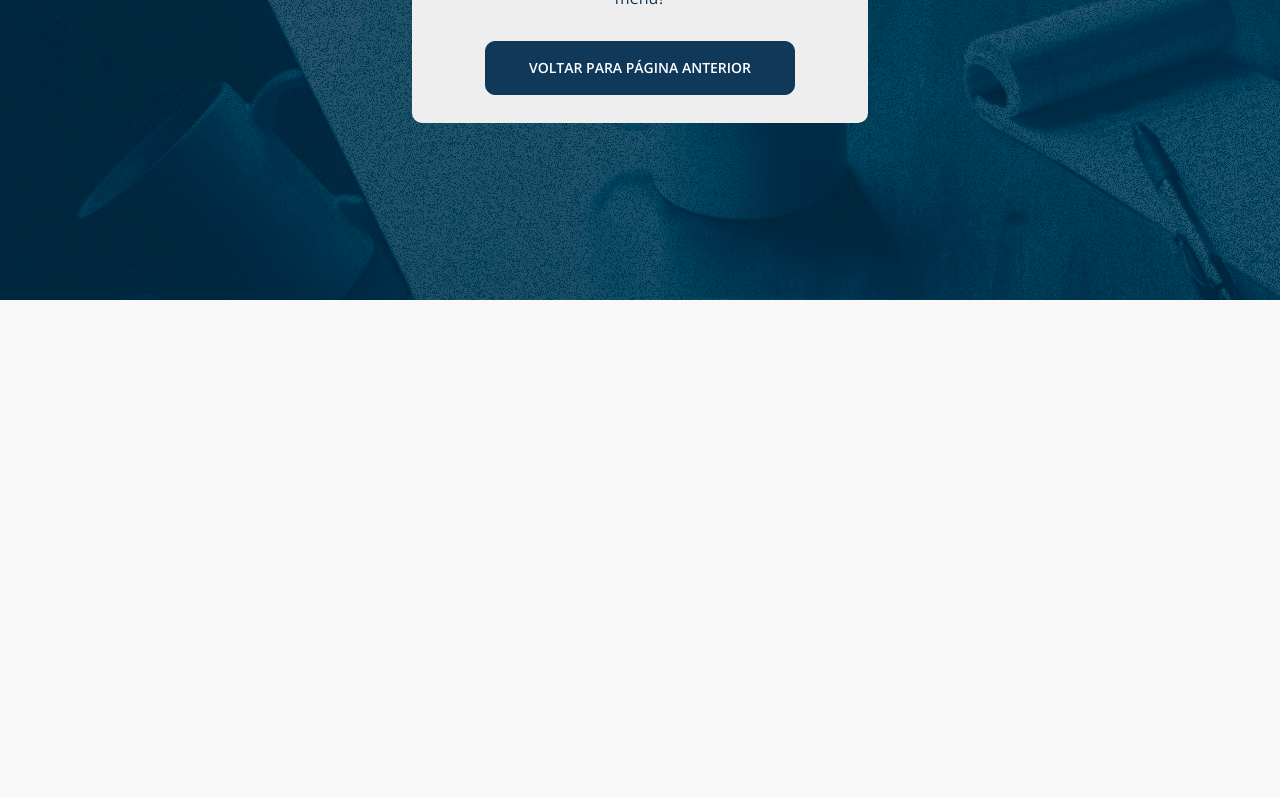
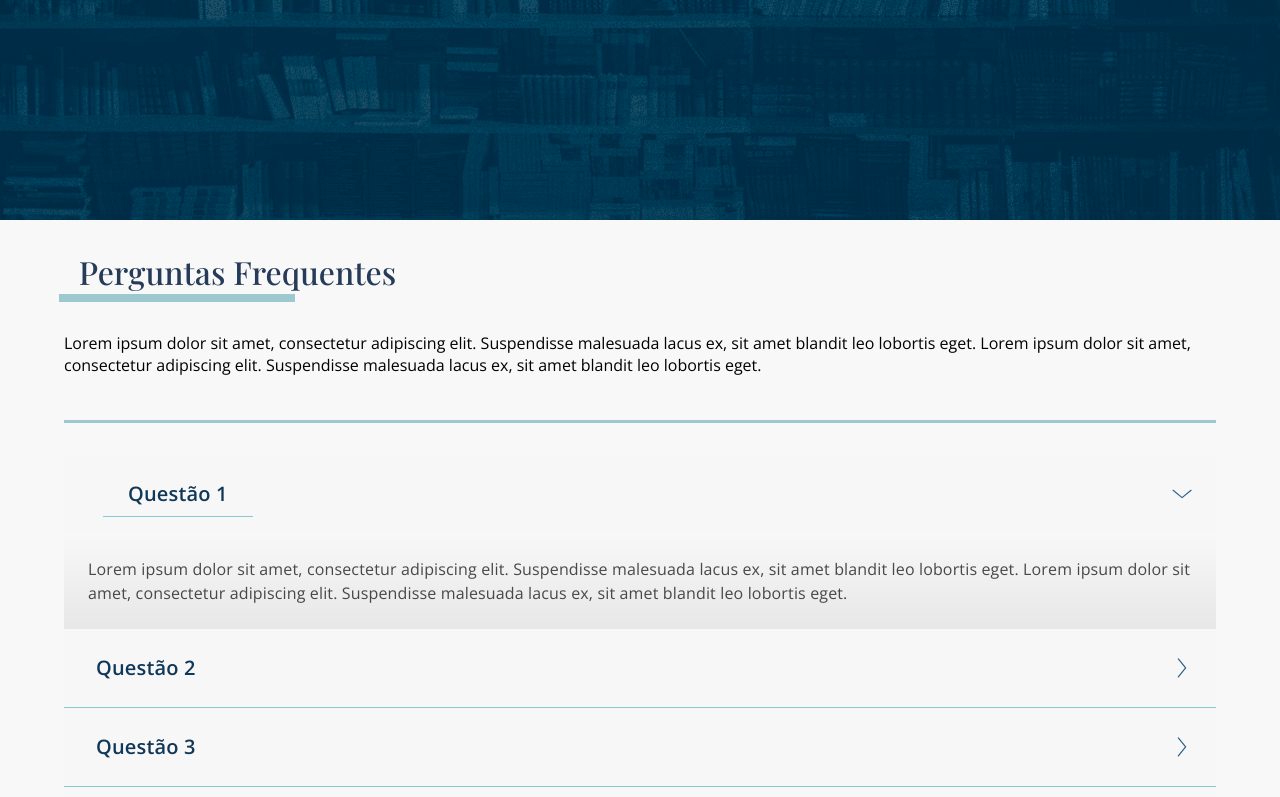
Before and after one commit to senaarth/abpbe-front, a Next.js app: page /faq in a window 1280 px wide. Before the commit this address had no page. Shown: the part 500-1297 px from the top of the page. Before the commit the page ends 800 px from the top, so only its background shows below. Built offline with nearby package versions, Linux system fonts and the light colour scheme; a web font is replaced by a local one.

Commit message:
feat: create faq page

```diff
--- a/package.json
+++ b/package.json
@@ -17,6 +17,7 @@
   "dependencies": {
     "@emotion/react": "^11.10.0",
     "@emotion/styled": "^11.10.0",
+    "@mui/icons-material": "^5.10.2",
     "@mui/material": "^5.10.2",
     "@mui/styled-engine-sc": "^5.10.1",
     "date-fns": "^2.29.1",
--- /dev/null
+++ b/src/components/Accordion/Details/index.tsx
@@ -0,0 +1,20 @@
+import { styled } from "@mui/material/styles";
+import MuiAccordionDetails from "@mui/material/AccordionDetails";
+
+export const AccordionDetails = styled(MuiAccordionDetails)(({ theme }) => ({
+  padding: theme.spacing(3),
+  border: 0,
+  background: "linear-gradient(0deg, #E7E7E7 0%, rgba(231, 231, 231, 0) 100%)",
+  fontSize: "1.75rem",
+  color: "#484848",
+  fontFamily: `"Open Sans", sans-serif !important`,
+  fontWeight: `400 !important`,
+  [theme.breakpoints.down("md")]: {
+    fontSize: "0.875rem",
+    color: "#1A3547",
+    borderRadius: 6,
+    background:
+      "linear-gradient(180deg, rgba(217, 217, 217, 0.35) 0%, rgba(217, 217, 217, 0) 132.73%);",
+    margin: "0 12px",
+  },
+}));
--- /dev/null
+++ b/src/components/Accordion/StyledAccordion/index.tsx
@@ -0,0 +1,18 @@
+import React from "react";
+import { styled } from "@mui/material/styles";
+import MuiAccordion, { AccordionProps } from "@mui/material/Accordion";
+
+export const Accordion = styled((props: AccordionProps) => (
+  <MuiAccordion disableGutters elevation={0} square {...props} />
+))(() => ({
+  borderTop: "none",
+  "*": {
+    fontFamily: `"Open Sans", sans-serif !important`,
+  },
+  "&:before": {
+    display: "none",
+  },
+  ".MuiAccordion-region": {
+    background: "#F8F8F8",
+  },
+}));
--- /dev/null
+++ b/src/components/Accordion/Summary/index.tsx
@@ -0,0 +1,89 @@
+import React from "react";
+import { styled } from "@mui/material/styles";
+import MuiAccordionSummary, {
+  AccordionSummaryProps,
+} from "@mui/material/AccordionSummary";
+
+export const AccordionSummary = styled((props: AccordionSummaryProps) => (
+  <MuiAccordionSummary
+    expandIcon={
+      <svg
+        width="20"
+        height="20"
+        viewBox="0 0 32 14"
+        fill="none"
+        xmlns="http://www.w3.org/2000/svg"
+      >
+        <path
+          d="M1.73677 1.125L16.1088 12.7917L30.4807 1.125"
+          stroke="#2E638C"
+          strokeWidth="2"
+          strokeLinecap="round"
+          strokeLinejoin="round"
+        />
+      </svg>
+    }
+    {...props}
+  />
+))(({ theme }) => ({
+  padding: "0.75rem 1.5rem",
+  borderBottom: "1px solid #88C9D0",
+  transition: "all 0.4s",
+  color: "#103859",
+  backgroundColor:
+    theme.palette.mode === "dark"
+      ? "rgba(255, 255, 255, .05)"
+      : "rgba(0, 0, 0, .03)",
+  flexDirection: "row",
+  [theme.breakpoints.down("md")]: {
+    padding: "0.75rem",
+  },
+  p: {
+    fontSize: "1.25rem",
+    fontWeight: "600",
+    transition: "all 0.4s",
+    position: "relative",
+    "&::after": {
+      content: `""`,
+      width: 0,
+      height: 1,
+      transition: "width 0.4s",
+      backgroundColor: "#88C9D0",
+      position: "absolute",
+      left: "-25%",
+      bottom: -8,
+    },
+    [theme.breakpoints.down("md")]: {
+      color: "#263B58",
+      fontSize: "0.875rem",
+      "&::after": {
+        content: "none",
+      },
+    },
+  },
+  "&.Mui-expanded": {
+    borderBottom: 0,
+    p: {
+      marginLeft: "2rem",
+      "&::after": {
+        width: "150%",
+      },
+      [theme.breakpoints.down("md")]: {
+        fontSize: "1rem",
+        marginLeft: "1.25rem",
+      },
+    },
+  },
+  "& .MuiAccordionSummary-expandIconWrapper": {
+    transform: "rotate(-90deg)",
+    [theme.breakpoints.down("md")]: {
+      marginRight: "1.25rem",
+    },
+  },
+  "& .MuiAccordionSummary-expandIconWrapper.Mui-expanded": {
+    transform: "rotate(0)",
+  },
+  "& .MuiAccordionSummary-content": {
+    marginLeft: theme.spacing(1),
+  },
+}));
--- /dev/null
+++ b/src/components/Accordion/index.tsx
@@ -0,0 +1,50 @@
+import React from "react";
+import Typography from "@mui/material/Typography";
+
+import { AccordionDetails } from "./Details";
+import { Accordion } from "./StyledAccordion";
+import { AccordionSummary } from "./Summary";
+
+import { Container } from "./styles";
+
+type Question = {
+  summary: string;
+  details: string;
+};
+
+interface AccordionProps {
+  questions: Question[];
+}
+
+export function AccordionComponent({ questions = [] }: AccordionProps) {
+  const [expanded, setExpanded] = React.useState<string | false>("panel1");
+
+  const handleChange =
+    (panel: string) => (event: React.SyntheticEvent, newExpanded: boolean) => {
+      setExpanded(newExpanded ? panel : false);
+    };
+
+  return (
+    <Container>
+      {questions?.map((item, index) => {
+        return (
+          <Accordion
+            key={item.summary}
+            expanded={expanded === `panel${index + 1}`}
+            onChange={handleChange(`panel${index + 1}`)}
+          >
+            <AccordionSummary
+              aria-controls={`panel${index + 1}d-content`}
+              id={`panel${index + 1}d-header`}
+            >
+              <Typography>{item?.summary}</Typography>
+            </AccordionSummary>
+            <AccordionDetails>
+              <Typography>{item?.details}</Typography>
+            </AccordionDetails>
+          </Accordion>
+        );
+      })}
+    </Container>
+  );
+}
--- /dev/null
+++ b/src/components/Accordion/styles.ts
@@ -0,0 +1,14 @@
+import styled from "styled-components";
+
+export const Container = styled.div`
+  width: 90%;
+  max-width: 1360px;
+
+  display: flex;
+  flex-direction: column;
+
+  padding: 2rem 0;
+  margin-top: 2.75rem;
+
+  border-top: 3px solid ${({ theme }) => theme.light};
+`;
--- /dev/null
+++ b/src/pages/faq.tsx
@@ -0,0 +1,74 @@
+import React from "react";
+import Head from "next/head";
+
+import { AccordionComponent } from "../components/Accordion";
+import { PageBanner } from "../components/PageBanner";
+import { Footer } from "../components/Footer";
+
+import { Page, ContentContainer } from "../styles/Faq";
+
+type Question = {
+  summary: string;
+  details: string;
+};
+
+interface FaqProps {
+  questions: Question[];
+}
+
+export default function Faq({ questions }: FaqProps): JSX.Element {
+  return (
+    <Page>
+      <Head>
+        <title>FAQ | ABPBE</title>
+      </Head>
+      <PageBanner
+        img=""
+        title="Perguntas frequentes"
+        subtitle="Aqui você encontrará textos sobre os mais diversos temas relevantes para a Psicologia Baseada em Evidências, desde discussões clássicas até as últimas novidades da ciência."
+      />
+      <ContentContainer>
+        <h1 className="title translate-highlight">Perguntas Frequentes</h1>
+        <p>
+          Lorem ipsum dolor sit amet, consectetur adipiscing elit. Suspendisse
+          malesuada lacus ex, sit amet blandit leo lobortis eget. Lorem ipsum
+          dolor sit amet, consectetur adipiscing elit. Suspendisse malesuada
+          lacus ex, sit amet blandit leo lobortis eget.
+        </p>
+        <AccordionComponent questions={questions} />
+      </ContentContainer>
+      <Footer />
+    </Page>
+  );
+}
+
+export async function getServerSideProps() {
+  const questions = [
+    {
+      summary: "Questão 1",
+      details:
+        "Lorem ipsum dolor sit amet, consectetur adipiscing elit. Suspendisse malesuada lacus ex, sit amet blandit leo lobortis eget. Lorem ipsum dolor sit amet, consectetur adipiscing elit. Suspendisse malesuada lacus ex, sit amet blandit leo lobortis eget.",
+    },
+    {
+      summary: "Questão 2",
+      details:
+        "Lorem ipsum dolor sit amet, consectetur adipiscing elit. Suspendisse malesuada lacus ex, sit amet blandit leo lobortis eget. Lorem ipsum dolor sit amet, consectetur adipiscing elit. Suspendisse malesuada lacus ex, sit amet blandit leo lobortis eget.",
+    },
+    {
+      summary: "Questão 3",
+      details:
+        "Lorem ipsum dolor sit amet, consectetur adipiscing elit. Suspendisse malesuada lacus ex, sit amet blandit leo lobortis eget. Lorem ipsum dolor sit amet, consectetur adipiscing elit. Suspendisse malesuada lacus ex, sit amet blandit leo lobortis eget.",
+    },
+    {
+      summary: "Questão 4",
+      details:
+        "Lorem ipsum dolor sit amet, consectetur adipiscing elit. Suspendisse malesuada lacus ex, sit amet blandit leo lobortis eget. Lorem ipsum dolor sit amet, consectetur adipiscing elit. Suspendisse malesuada lacus ex, sit amet blandit leo lobortis eget.",
+    },
+  ];
+
+  return {
+    props: {
+      questions,
+    },
+  };
+}
--- a/src/pages/mitos.tsx
+++ b/src/pages/mitos.tsx
@@ -26,7 +26,7 @@ export default function Mitos({ mitos }: MitosProps): JSX.Element {
   return (
     <Page>
       <Head>
-        <title>Home | ABPBE</title>
+        <title>Mitos e Verdades | ABPBE</title>
       </Head>
       <PageBanner
         img="/images/bg_library_1.png"
--- /dev/null
+++ b/src/styles/Faq.ts
@@ -0,0 +1,34 @@
+import styled from "styled-components";
+
+export const Page = styled.div`
+  width: 100%;
+
+  display: flex;
+  flex-direction: column;
+  align-items: center;
+  justify-content: flex-start;
+`;
+
+export const ContentContainer = styled.main`
+  width: 100%;
+
+  display: flex;
+  flex-direction: column;
+  align-items: center;
+  justify-content: flex-start;
+
+  padding: 2rem 0 2.5rem 0;
+
+  @media (min-width: 768px) {
+    padding: 2rem 0 4.25rem 0;
+  }
+
+  > * {
+    width: 90%;
+    max-width: 1360px;
+  }
+
+  h1 {
+    margin-bottom: 2.5rem;
+  }
+`;
```
Also changed, not shown: 1 other file (tests, documents, lock files or other folders).
